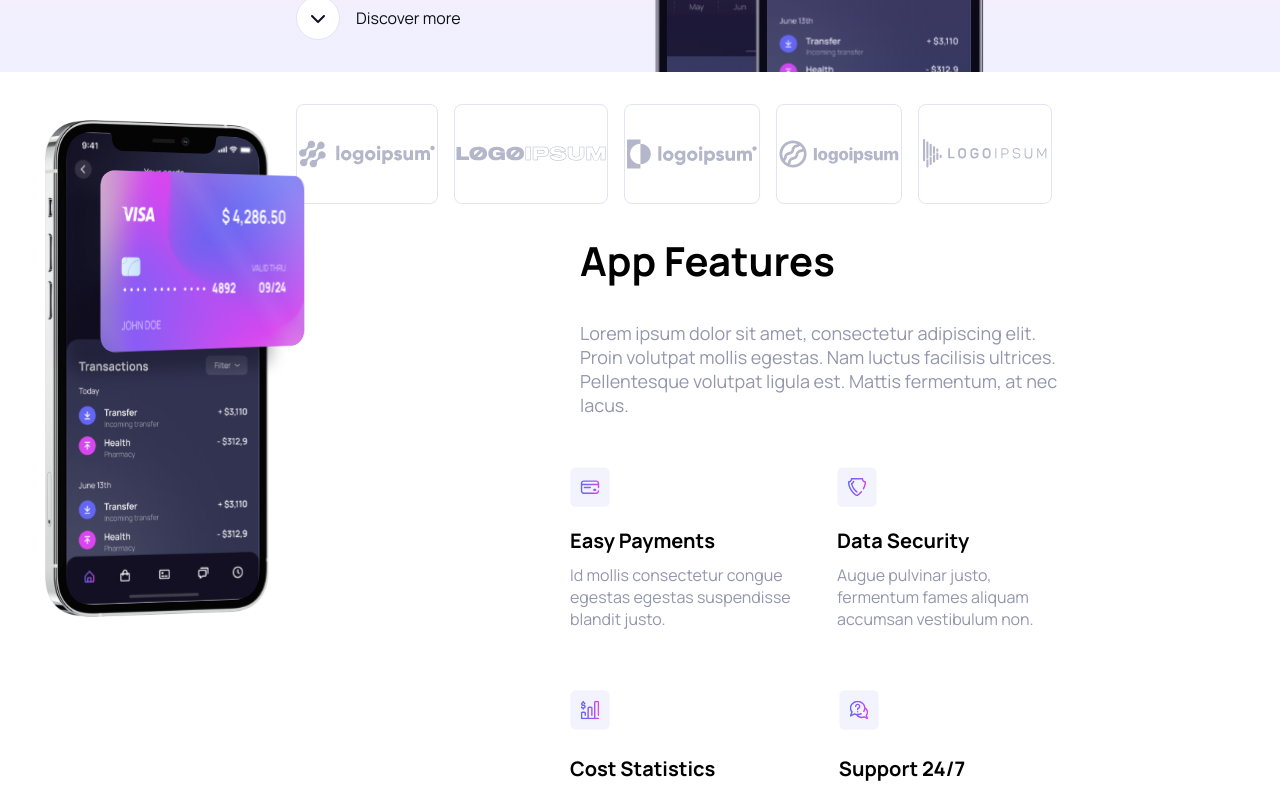
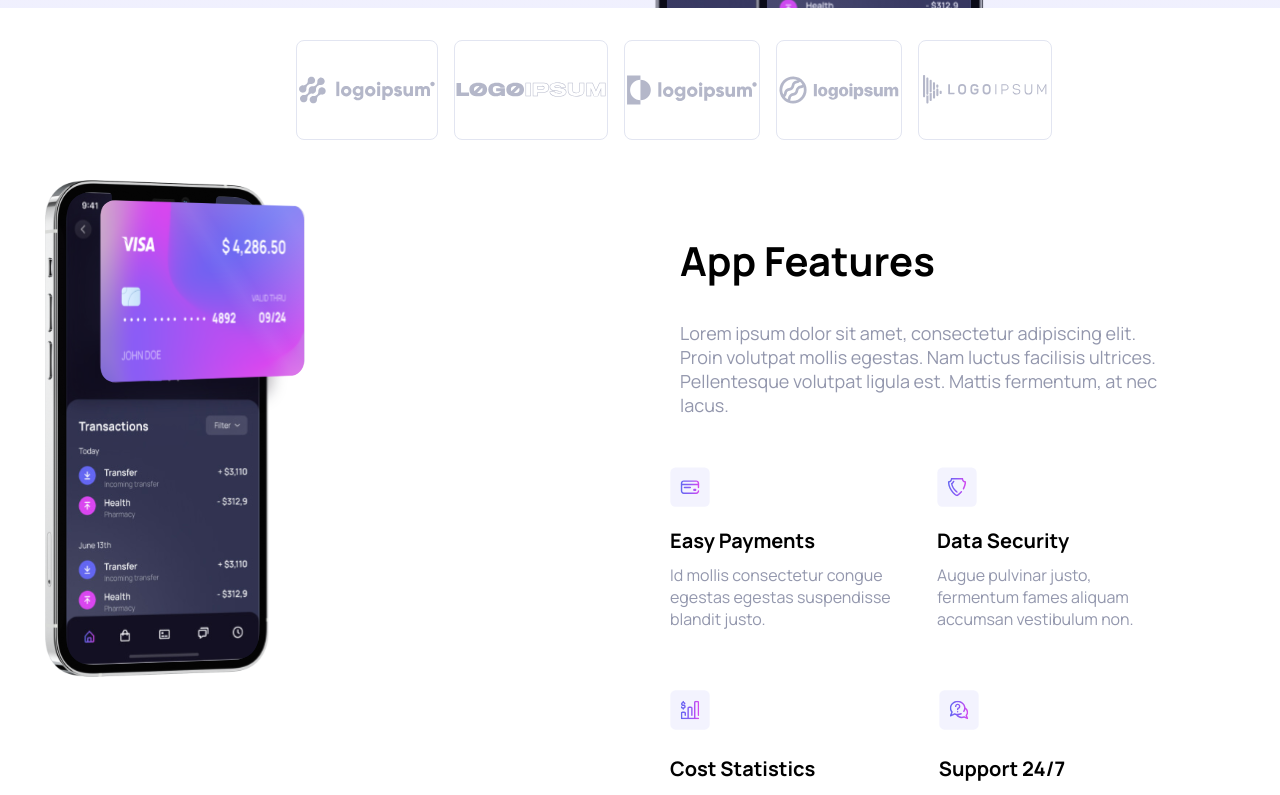
Before and after one commit to spdesl/react, a React (Vite) app: page / in a window 1280 px wide. Shown: the part 680-1475 px from the top of the page. Built offline with nearby package versions, Linux system fonts and the light colour scheme; no server answers; some icons are missing.

Commit message:
ändringar lagts till

```diff
--- a/src/assets/css/main.css
+++ b/src/assets/css/main.css
@@ -37,6 +37,9 @@ body{
     padding-right: var(--container-padding);
     margin-left: auto;
     margin-right: auto;
+    display: flex;
+    justify-content: space-between;
+
 }
 a {
     color: var(--color-primary);
@@ -157,11 +160,20 @@ a:hover {
     color: var(--color-dark);
     font-weight: 600;
     text-decoration: none;
+    display: flex;
+
 
 }
+.nav-linl-active{
+       color:var(--color-dark);
+        font-weight: 600;
+        font-size: 18px;
+        text-decoration: none;
+        display: flex;
+}
 .nav-link:hover{
-    color: var(--color-primary);
-    text-decoration: underline;
+    color: var(--color-dark);
+    text-decoration: none;
 }
 .active{
     color: var(--color-primary);
@@ -374,6 +386,7 @@ header .container{
     display: flex;
     width: 100%;
     justify-content: space-between;
+
 }
 .pictures{
     position: relative;
@@ -384,7 +397,7 @@ header .container{
 
     .back-pic{
         position: absolute;
-        top: 10%;
+        top: 60px;
         left: 7%;
         width: 35%;
 
@@ -392,7 +405,7 @@ header .container{
     }
     .front-pic{
        position: absolute;
-       top: 50px;
+       top: 80px;
        left: 50px;
        width: 40%;
     }
@@ -405,7 +418,8 @@ header .container{
     justify-content:space-between;
     align-items: flex-end;
     padding: 50px;
-    margin-left: 500px;
+    margin-left: 600px;
+
 
 
 .container{
@@ -414,6 +428,7 @@ margin: 0 auto;
 padding: 30px;
 text-align: left;
 justify-content: center;
+display: grid;
 
 h2{
     font-size: 40px;
--- a/src/components/Header.jsx
+++ b/src/components/Header.jsx
@@ -34,7 +34,8 @@ const handleThemeToggle = () => {
     <div className="container">
                 <a id="logo" href="index.html"><img src={LogoType}/></a>
                 <nav id="main-menu" className="navbar">
-                <a className="nav-link" href="#">Features</a>
+                <a className="nav-link-active" href="#">Features</a>
+                <a className="nav-link" href="#">contact</a>
 
             </nav>
             <div id="darkmode-toggle-switch" className="btn-toggle-switch">
--- a/src/components/StarRating.jsx
+++ b/src/components/StarRating.jsx
@@ -20,11 +20,7 @@ const StarRating = ({starRating}) => {
             <i className="fa-sharp fa-regular fa-star"></i>
         ))
     }
-    <i className="fa-sharp fa-solid fa-star"></i>
-    <i className="fa-sharp fa-solid fa-star"></i>
-    <i className="fa-sharp fa-solid fa-star"></i>
-    <i className="fa-sharp fa-solid fa-star"></i>
-    <i className="fa-sharp fa-regular fa-star"></i>
+
 </div>
   )
 }
```
